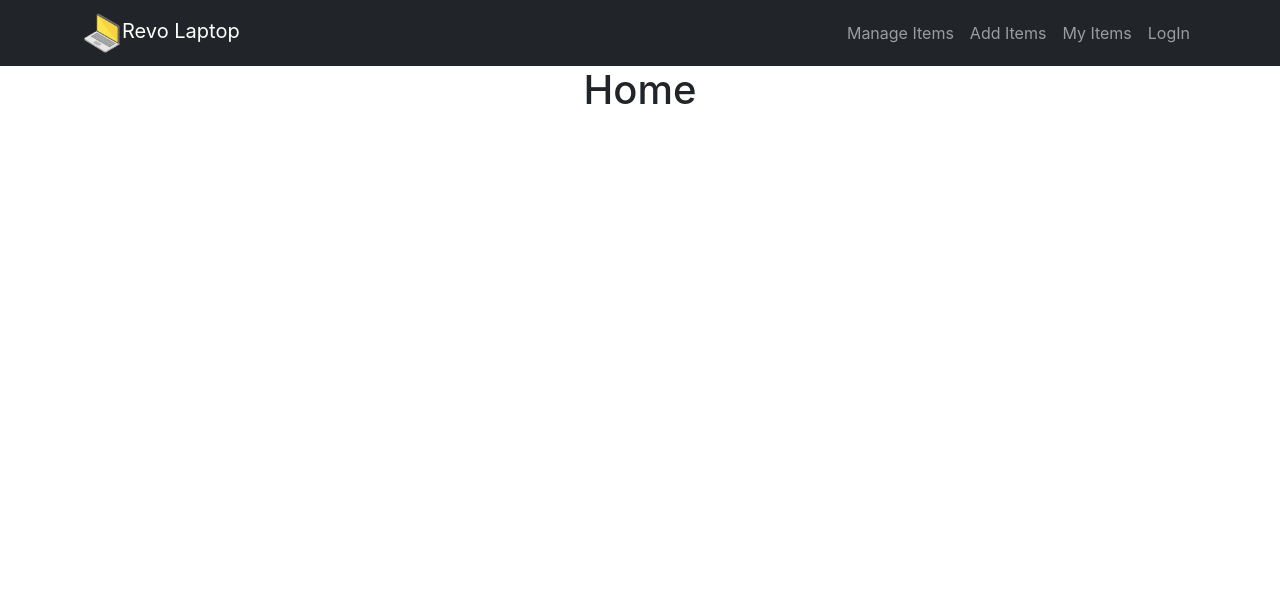
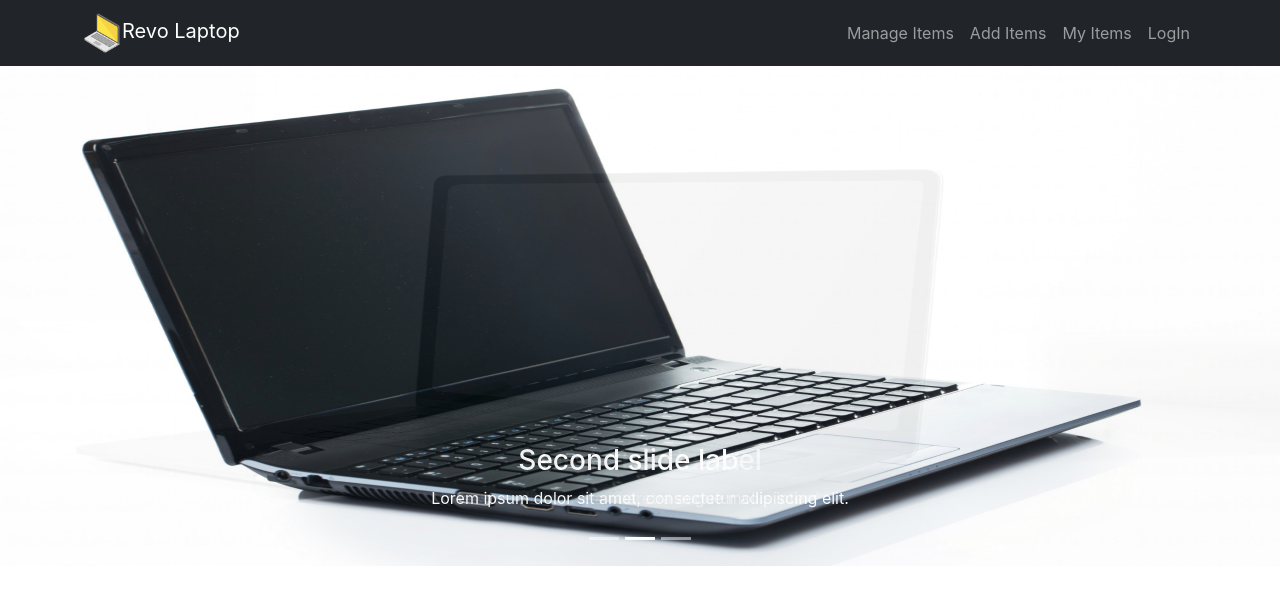
Before and after one commit to Muhammad-Mehedi-Hasan-Opi-Sarker/warehouse-client-site, a React (Create React App) app: page /home in a window 1280 px wide. Shown: the top 604 px of the page. Built offline with nearby package versions, Linux system fonts and the light colour scheme.

Commit message:
add to banner

```diff
--- a/src/components/Banner/Banner.js
+++ b/src/components/Banner/Banner.js
@@ -1,10 +1,49 @@
 import React from 'react';
 import { Carousel } from 'react-bootstrap';
+import banner1 from '../../images/picture/laptop6.jpg';
+import banner2 from '../../images/picture/laptop10.jpg';
+import banner3 from '../../images/picture/laptop11.jpg';
 
 const Banner = () => {
     return (
         <div>
+           <Carousel fade>
+  <Carousel.Item>
+    <img style={{height:'500px',width:'500px'}}
+      className="d-block w-100"
+      src={banner1}
+      alt="First slide"
+    />
+    <Carousel.Caption>
+      <h3>First slide label</h3>
+      <p>Nulla vitae elit libero, a pharetra augue mollis interdum.</p>
+    </Carousel.Caption>
+  </Carousel.Item>
+  <Carousel.Item>
+    <img style={{height:'500px',width:'500px'}}
+      className="d-block w-100"
+      src={banner2}
+      alt="Second slide"
+    />
 
+    <Carousel.Caption>
+      <h3>Second slide label</h3>
+      <p>Lorem ipsum dolor sit amet, consectetur adipiscing elit.</p>
+    </Carousel.Caption>
+  </Carousel.Item>
+  <Carousel.Item>
+    <img style={{height:'500px',width:'500px'}}
+      className="d-block w-100"
+      src={banner3}
+      alt="Third slide"
+    />
+
+    <Carousel.Caption>
+      <h3>Third slide label</h3>
+      <p>Praesent commodo cursus magna, vel scelerisque nisl consectetur.</p>
+    </Carousel.Caption>
+  </Carousel.Item>
+</Carousel>
         </div>
     );
 };
--- a/src/components/Home/Home.js
+++ b/src/components/Home/Home.js
@@ -1,9 +1,10 @@
 import React from 'react';
+import Banner from '../Banner/Banner';
 
 const Home = () => {
     return (
         <div>
-            <h1>Home</h1>
+            <Banner></Banner>
         </div>
     );
 };
```
